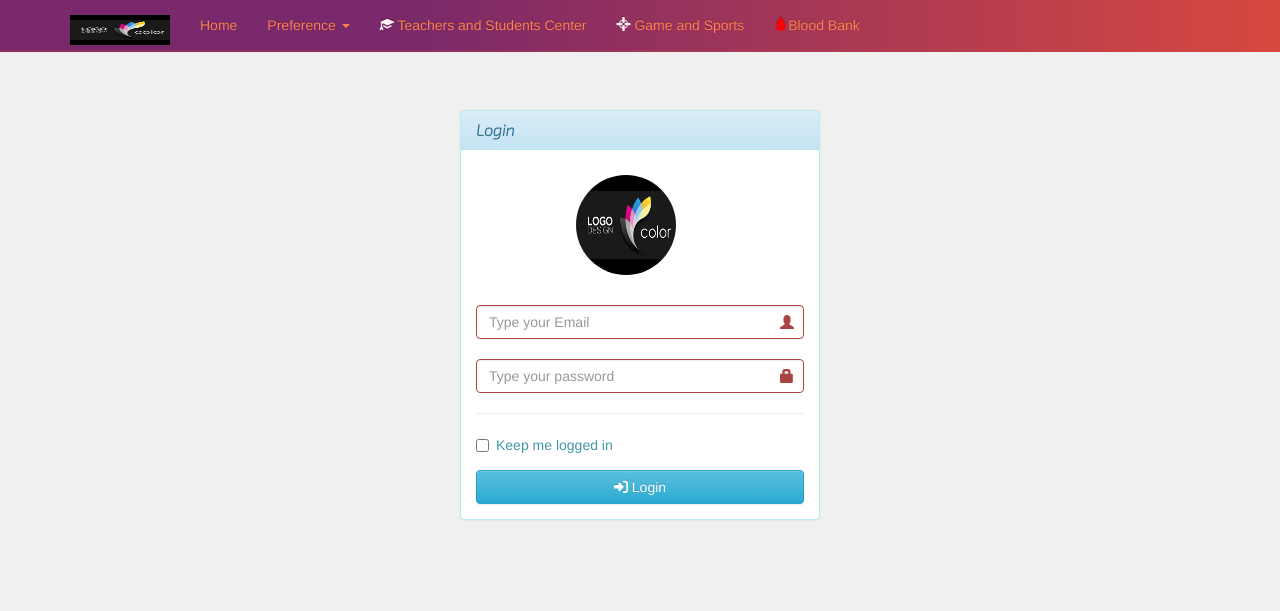
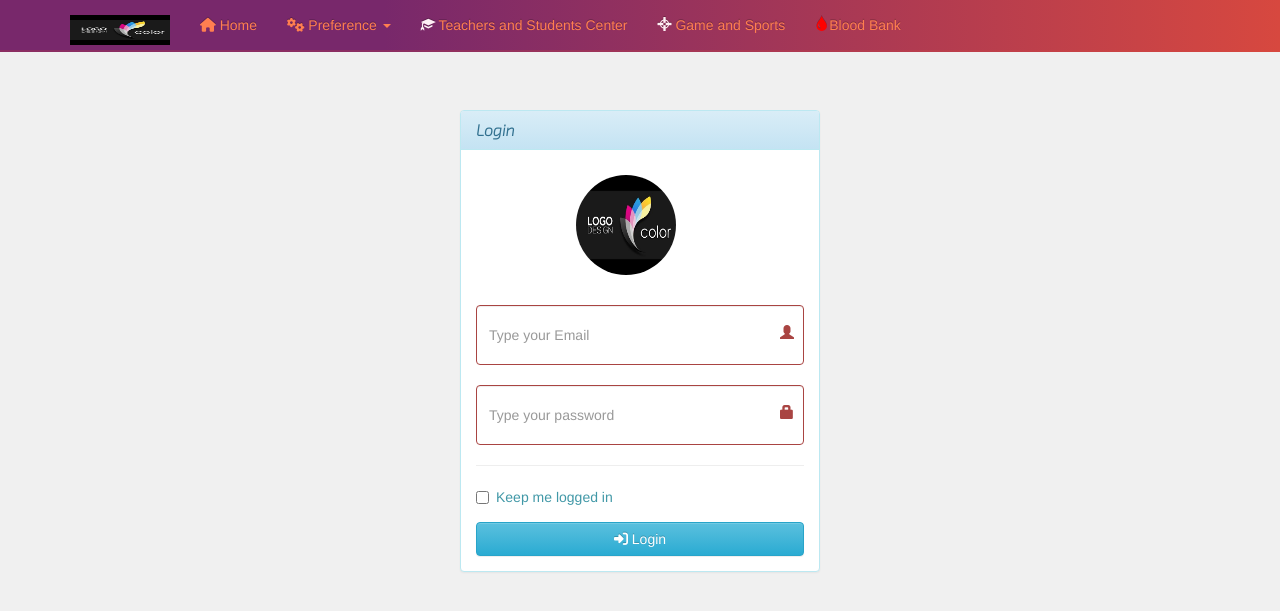
Before and after one commit to ahamed/MPGHS, a PHP site: page /login/ in a window 1280 px wide. Shown: the top 611 px of the page. Run offline with PHP 8.4, Linux system fonts and the light colour scheme; some libraries are stand-ins or nearby versions.

Commit message:
add login option version2

```diff
--- a/css/mystyle.css
+++ b/css/mystyle.css
@@ -211,7 +211,7 @@ h2 {
 }
 
 .navbar-inverse .navbar-right > li > a {
-    color: #11166F;
+    color: #290000;
 }
 
 
--- a/login/index.php
+++ b/login/index.php
@@ -60,17 +60,17 @@
 
                                 <div class="form-group has-feedback has-error">
                                     <input id="user" type="text" name="email" placeholder="Type your Email" class="form-control" style="margin-bottom:20px;">
-                                    <span class="form-control-feedback glyphicon glyphicon-user"></span>
+                                    <span class="form-control-feedback glyphicon glyphicon-user right-bar-icon"></span>
                                 </div>
                                 <div class="form-group has-feedback has-error">
                                     <input id="pass" type="password" name="pass" placeholder="Type your password" autocomplete="on" class="form-control has-danger">
-                                    <i class="form-control-feedback glyphicon glyphicon-lock"></i>
+                                    <span class="form-control-feedback glyphicon glyphicon-lock"></span>
                                 </div>
 
                                 <hr>
                                 <div class="form-group has-error">
                                     <label for="remember" class="checkbox-inline">
-                                        <input type="checkbox" name="remember" id="remember" autocomplete="off"> <span> Keep me logged in</span>
+                                        <input type="checkbox" name="remember" id="remember"> <span> Keep me logged in</span>
                                     </label>
                                 </div>
                                 <button type="submit" name="login" id="access" class=" btn btn-info form-control"><i class="fa fa-sign-in"></i> Login</button>
--- a/login/style.css
+++ b/login/style.css
@@ -28,6 +28,7 @@ form > img {
 
 .form-group > input {
     color: #4198A7;
+    height: 60px;
 }
 
 .form-group .alert-danger {
@@ -42,3 +43,7 @@ form > img {
 #not-matched-alert {
     display: none;
 }
+
+.form-group span {
+    margin-top: 10px;
+}
--- a/resourses/menu.php
+++ b/resourses/menu.php
@@ -17,8 +17,8 @@
 
         <div class="navbar-collapse collapse" id="navbar">
             <ul class="nav navbar-nav">
-                <li id="home"><a href="../home/">Home</a></li>
-                <li id="pref"><a href="#" class="dropdown-toggle" data-toggle="dropdown" aria-haspopup="true" aria-expanded="false" role="button">Preference <span class="caret"></span></a>
+                <li id="home"><a href="../home/"><i class="fa fa-home"></i> Home</a></li>
+                <li id="pref"><a href="#" class="dropdown-toggle" data-toggle="dropdown" aria-haspopup="true" aria-expanded="false" role="button"><i class="fa fa-gears"></i> Preference <span class="caret"></span></a>
                     <ul class="dropdown-menu">
                         <li id="rar"><a href="#">Rules &amp; Regulations</a></li>
                         <li id="mb"><a href="#">Managing Board</a></li>
@@ -39,7 +39,7 @@
                 if(!($cookie -> test())){
                     ?>
                 <ul class="nav navbar-nav navbar-right">
-                    <li><a href="../login/" id="login">Are you a formar or current student? Login here</a></li>
+                    <li><a href="../login/" id="login"><i class="fa fa-sign-in"></i> Login here</a></li>
                 </ul>
 
                 <?php
@@ -48,7 +48,7 @@
 
                     <ul class="nav navbar-nav navbar-right">
                         <li>
-                            <a href="#" id="login" class="dropdown-toggle" data-toggle="dropdown" aria-haspop="true" aria-expanden="false" role="button">Hello,  <?php echo $_SESSION['userName'];?> <span class="caret"></span>
+                            <a href="#" id="login" class="dropdown-toggle" data-toggle="dropdown" aria-haspop="true" aria-expanden="false" role="button"><i class="fa fa-user"></i> HELLO,  <?php echo strtoupper($_SESSION['userName']);?> <span class="caret"></span>
 
                             </a>
                             <ul class="dropdown-menu">
```
